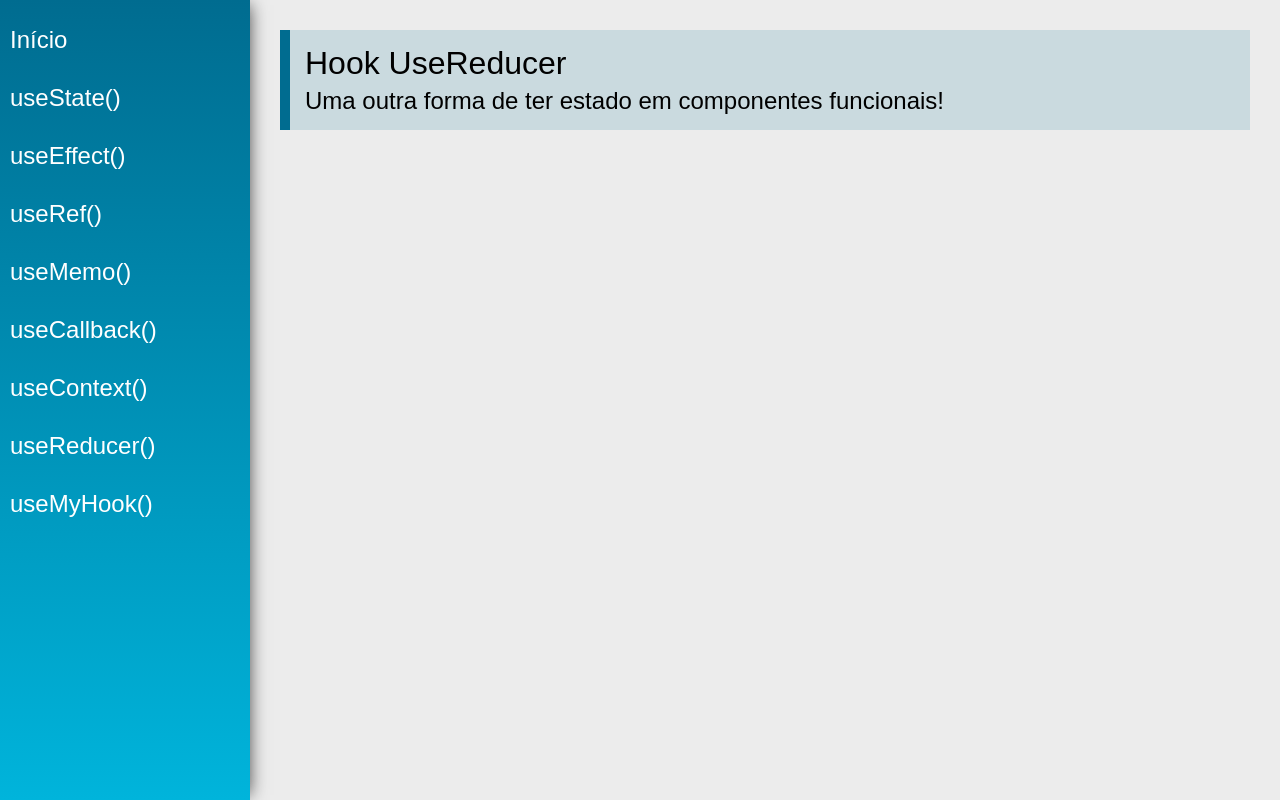
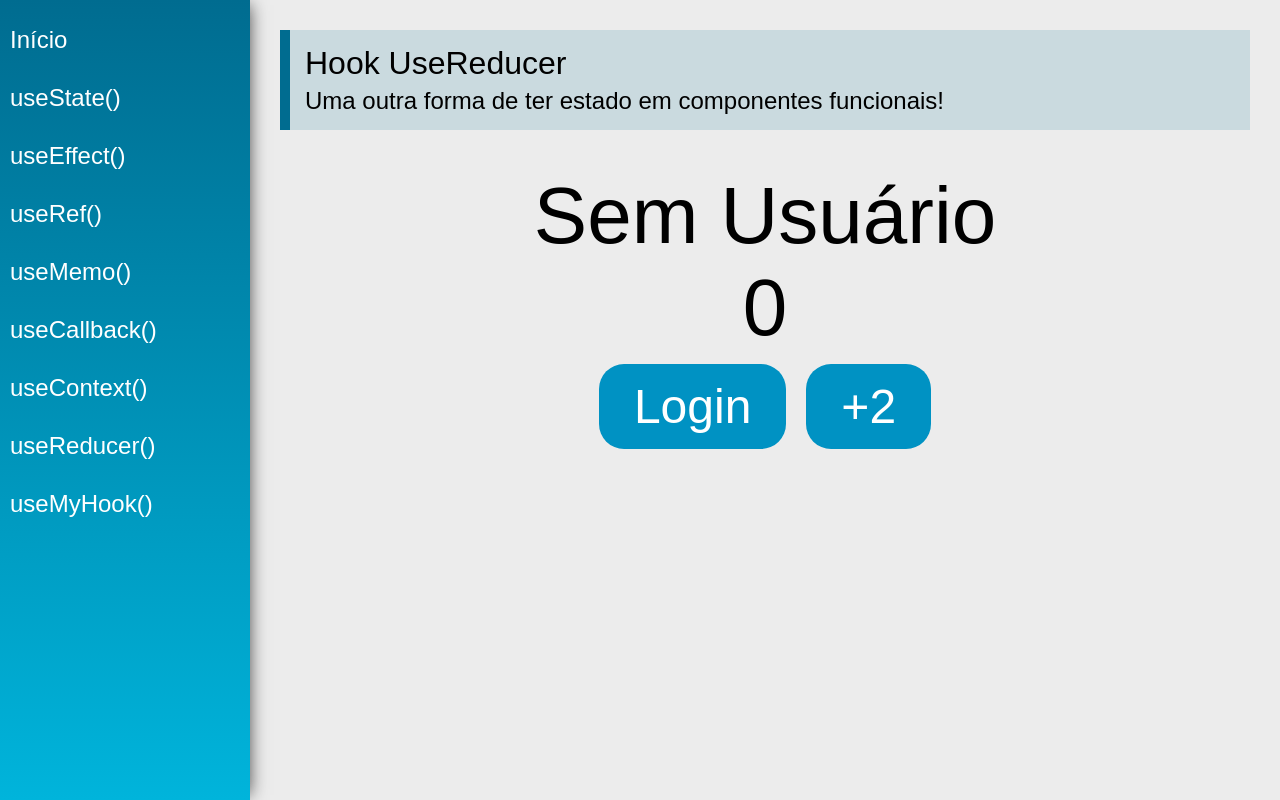
Before and after one commit to wen-dell/hooks, a React (Create React App) app: page /useReducer in a window 1280 px wide. Built offline with nearby package versions, Linux system fonts and the light colour scheme.

Commit message:
UseReducer

```diff
--- a/src/views/examples/UseReducer.jsx
+++ b/src/views/examples/UseReducer.jsx
@@ -1,15 +1,46 @@
-import React from 'react'
-import PageTitle from '../../components/layout/PageTitle'
+import React, { useReducer } from 'react';
+import PageTitle from '../../components/layout/PageTitle';
+
+const initialState = {
+    cart: [],
+    products: [],
+    user: null,
+    number: 0
+};
+
+function reducer(state, action) {
+    switch(action.type) {
+        case 'numberAdd2':
+            return {...state, number: state.number + 2};
+        case 'login':
+            return {...state, user: { name: action.payload }};
+        default:
+            return state;
+    }
+}
 
 const UseReducer = (props) => {
+    const [state, dispatch] = useReducer(reducer, initialState);
+
     return (
         <div className="UseReducer">
             <PageTitle
                 title="Hook UseReducer"
                 subtitle="Uma outra forma de ter estado em componentes funcionais!"
             />
+            <div className="center">
+                { state.user ?
+                    <span className='text'>{state.user.name}</span>
+                    : <span className="text">Sem Usuário</span>
+                }
+                <span className="text">{ state.number }</span>
+                <div>
+                    <button className="btn" onClick={() => dispatch({type: 'login', payload: 'Maria'})}>Login</button>
+                    <button className="btn" onClick={() => dispatch({type: 'numberAdd2'})}>+2</button>
+                </div>
+            </div>
         </div>
-    )
+    );
 }
 
-export default UseReducer
+export default UseReducer;
```
